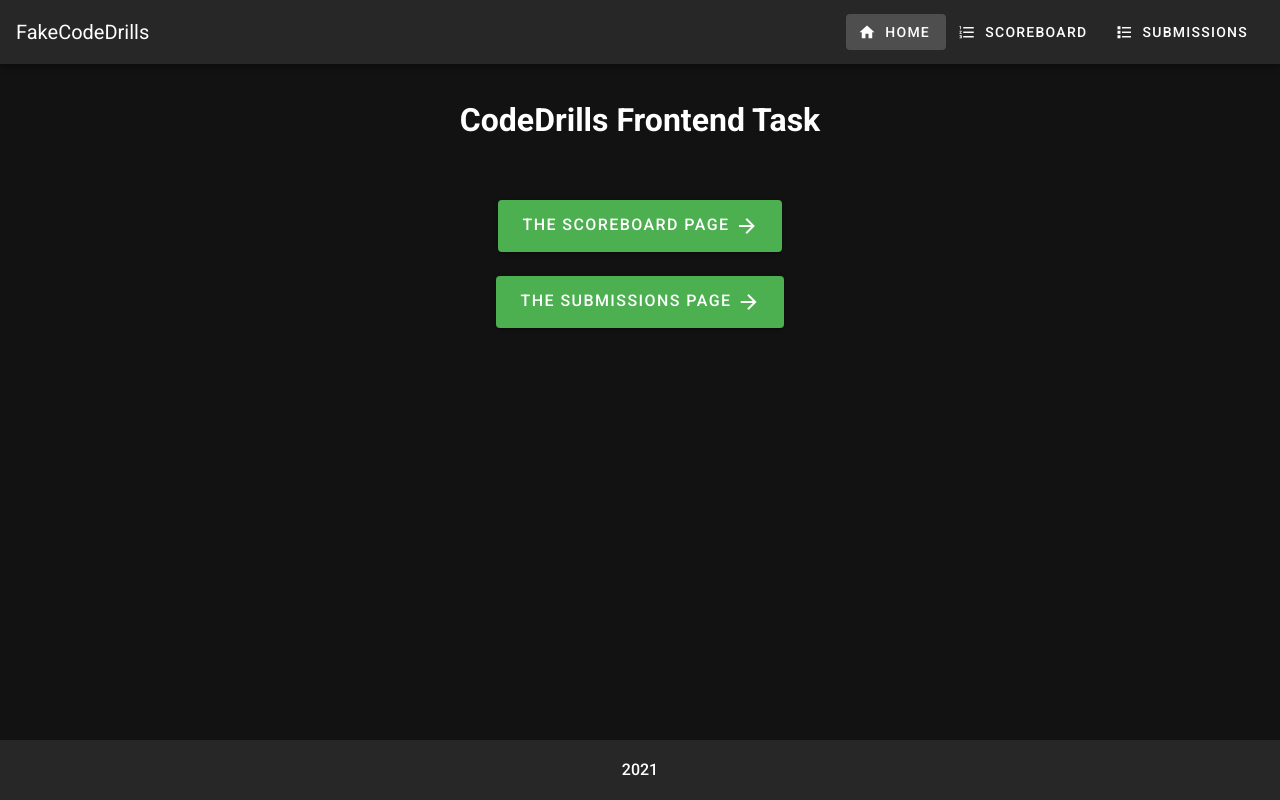
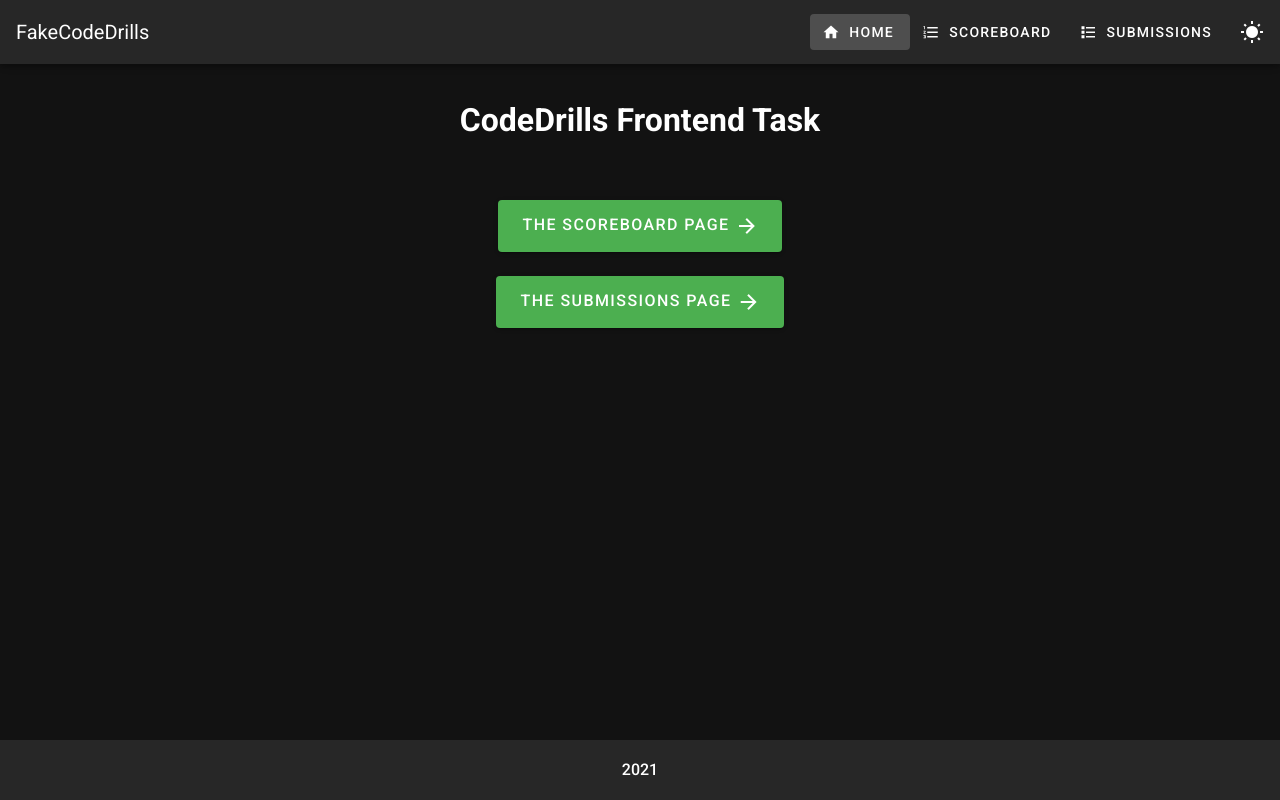
Before and after one commit to sadn1ck/task-codedrills, a Vue app: page / in a window 1280 px wide. Built offline with nearby package versions, Linux system fonts and the light colour scheme.

Commit message:
feat: added theme switcher and upd. README
Signed-off-by: Anik Das <anikdas0811@gmail.com>

```diff
--- a/src/components/Navbar.vue
+++ b/src/components/Navbar.vue
@@ -9,6 +9,14 @@
       <v-btn text v-for="item in menuItems" :key="item.title" :to="item.path">
         <v-icon left>{{ item.icon }}</v-icon>
         {{ item.title }}
+      </v-btn>
+      <v-btn icon @click="$vuetify.theme.dark = !$vuetify.theme.dark">
+        <v-icon v-if="$vuetify.theme.dark">
+          mdi-white-balance-sunny
+        </v-icon>
+        <v-icon v-else>
+          mdi-moon-waxing-crescent
+        </v-icon>
       </v-btn>
     </v-toolbar>
     <!-- for mobiles -->
```
Also changed, not shown: 2 other files (tests, documents, lock files or other folders).
